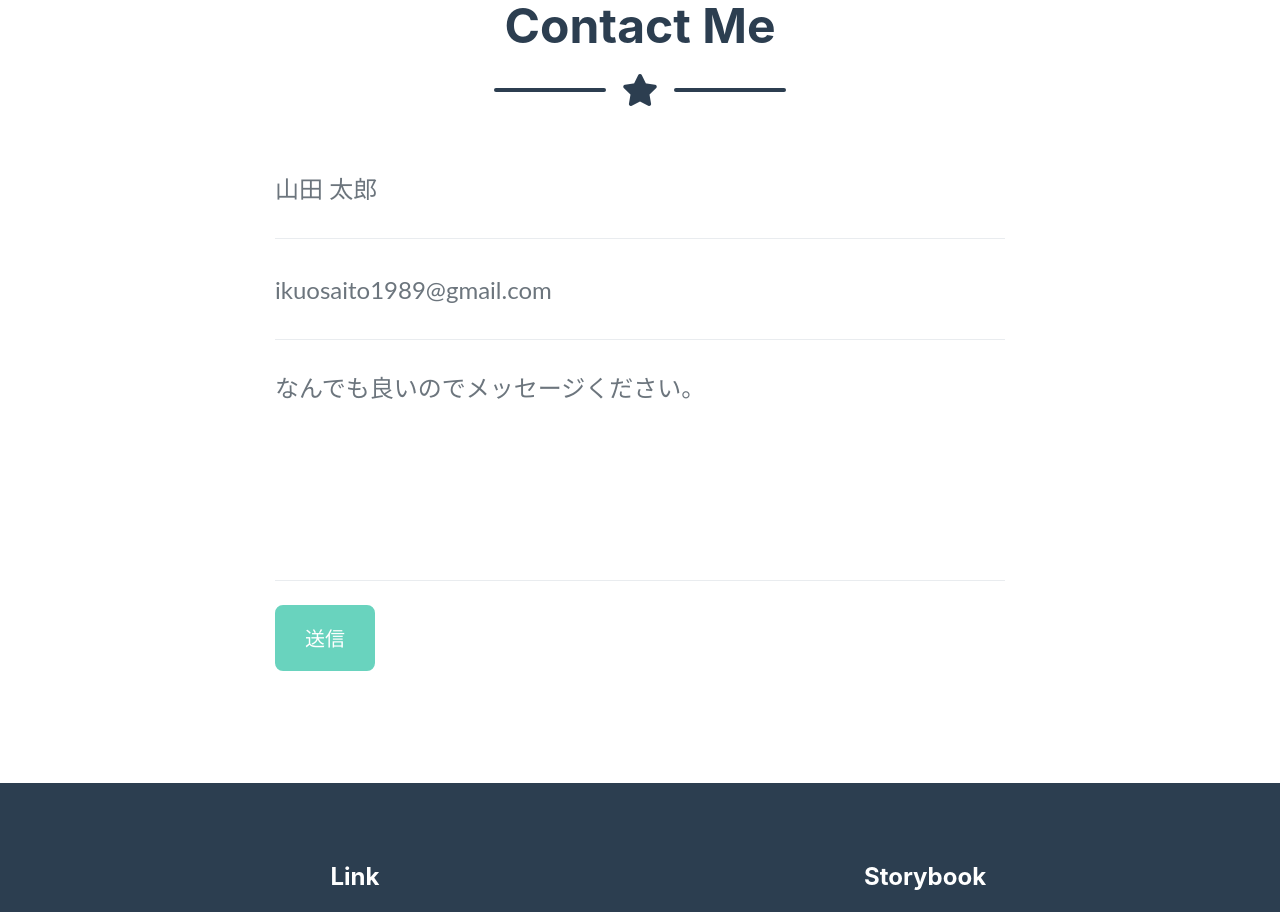
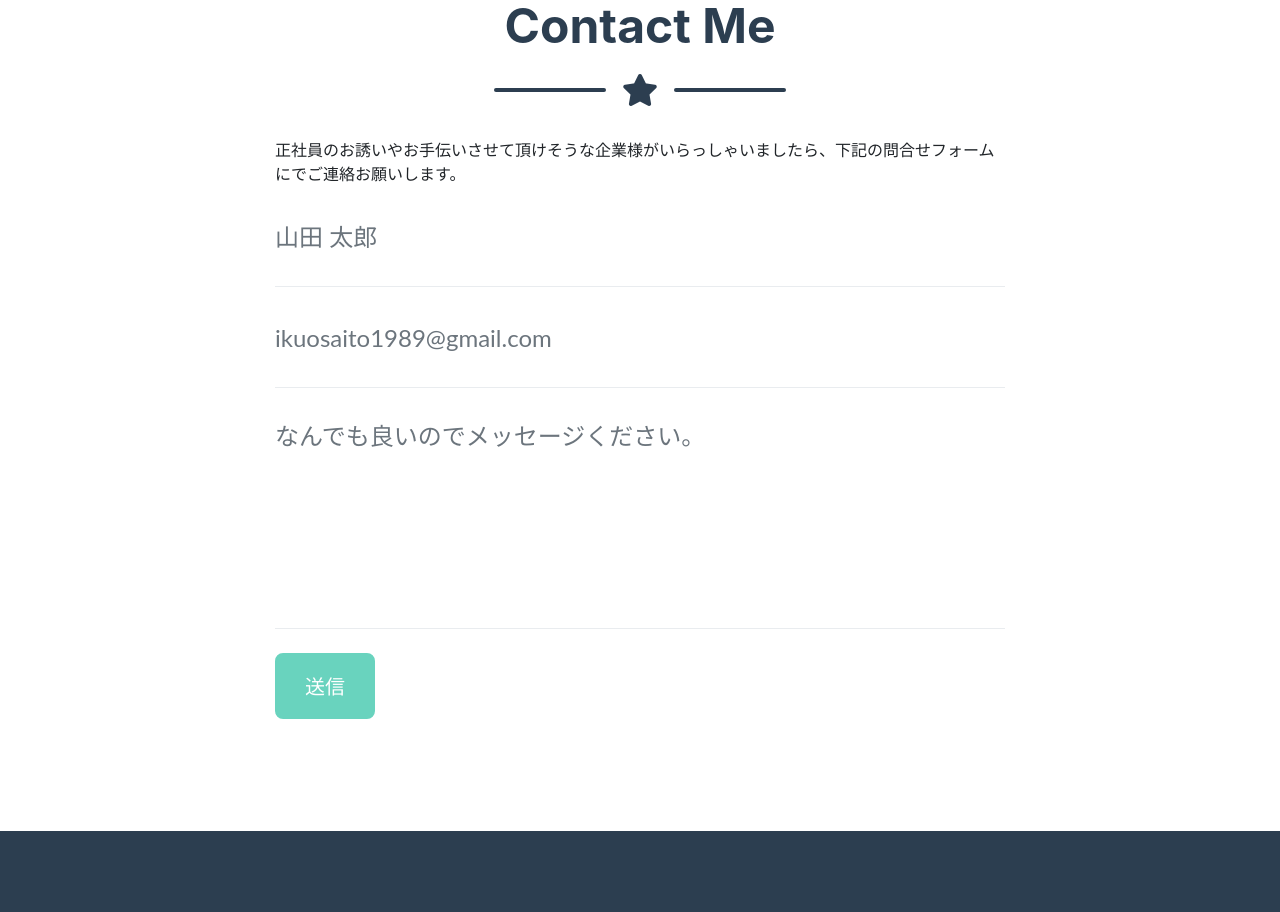
Before and after one commit to ikuosaito1989/profile, a Nuxt app: page / in a window 1280 px wide. Shown: the part 2200-3112 px from the top of the page. Built offline with nearby package versions, Linux system fonts and the light colour scheme; no server answers.

Commit message:
文面追加

```diff
--- a/src/components/contact.vue
+++ b/src/components/contact.vue
@@ -1,5 +1,4 @@
 <template>
-  <div class="col-lg-8 mx-auto">
   <ValidationObserver v-slot="{ invalid }" slim>
     <form
       id="contactForm"
@@ -78,7 +77,6 @@
       </div>
     </form>
   </ValidationObserver>
-  </div>
 </template>
 
 <script>
--- a/src/pages/index.vue
+++ b/src/pages/index.vue
@@ -177,7 +177,10 @@
 
         <!-- Contact Section Form -->
         <div class="row">
-          <Contact @submit="sendMail" />
+          <div class="col-lg-8 mx-auto">
+            正社員のお誘いやお手伝いさせて頂けそうな企業様がいらっしゃいましたら、下記の問合せフォームにでご連絡お願いします。
+            <Contact @submit="sendMail" />
+          </div>
         </div>
       </div>
     </section>
```
Lines whose indentation alone changed are shown as unchanged.
